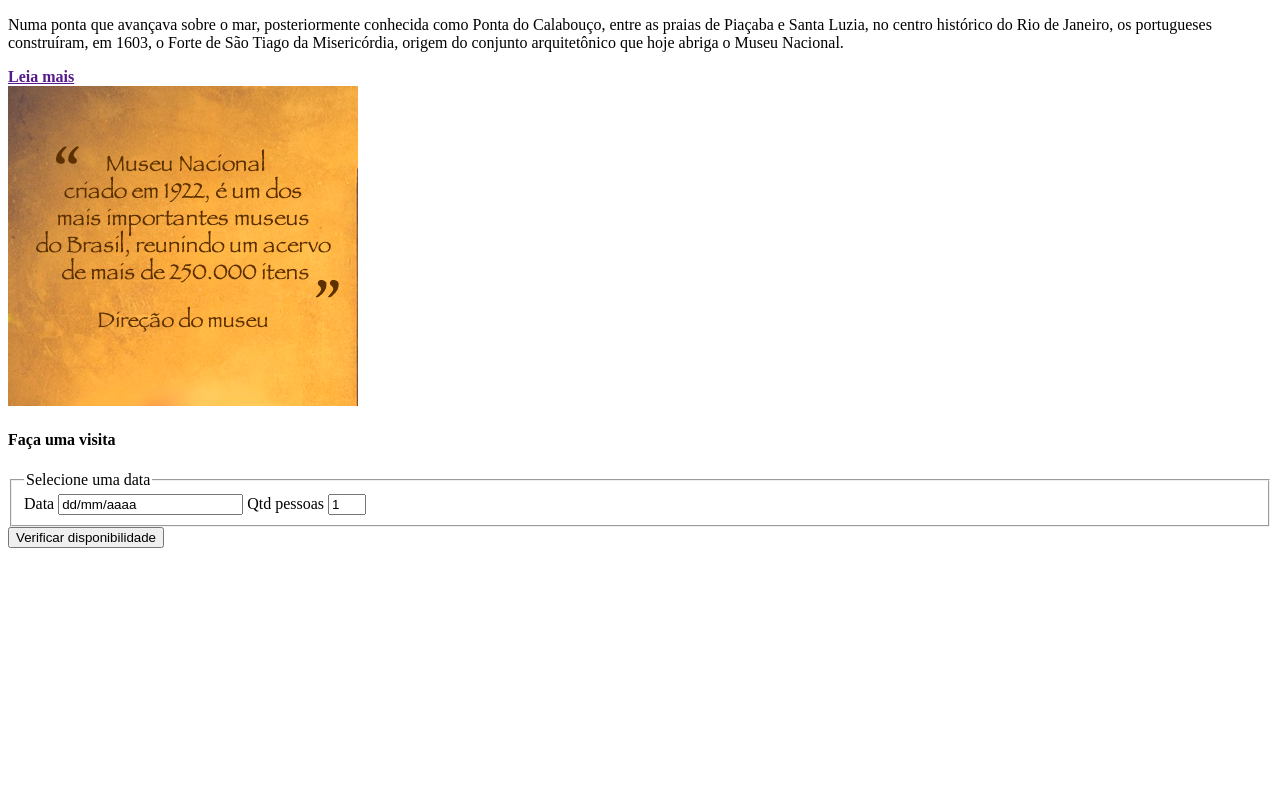
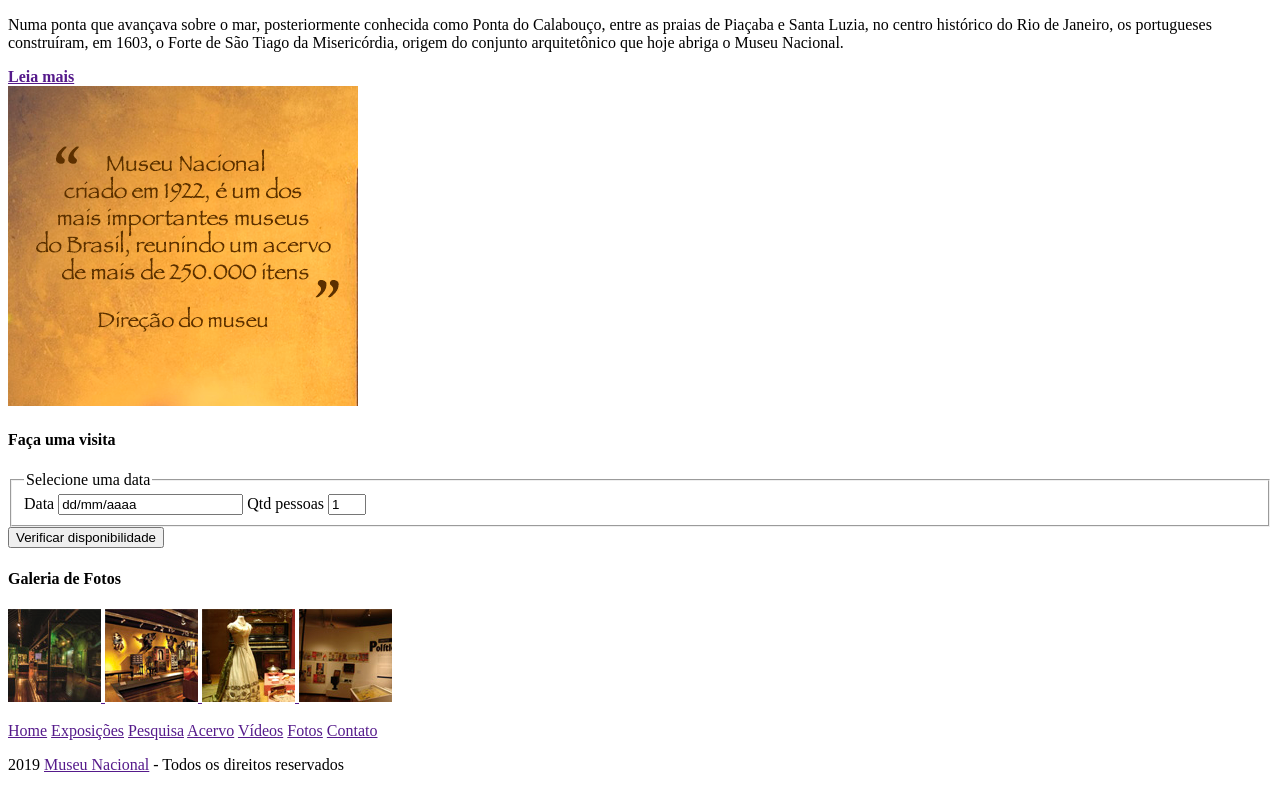
Before and after one commit to ThiagoLimaC/microprojeto-css-MuseuNacional, a plain HTML site: page index.html in a window 1280 px wide. Shown: the part 1008-1798 px from the top of the page. Before the commit the page ends 1564 px from the top, so only its background shows below. Drawn offline with Linux system fonts and the light colour scheme.

Commit message:
Add visit section and photo gallery to the homepage

```diff
--- a/index.html
+++ b/index.html
@@ -100,6 +100,7 @@
                 <img src="img/depoimento.png" alt="">
             </section>
 
+            <!-- inicio secao visita -->
             <section id="visita">
                 <h4>Faça uma visita</h4>
                 <form action="">
@@ -115,7 +116,39 @@
                     <input type="submit" class="botao" value="Verificar disponibilidade">
                 </form>
             </section>
+            <!-- fim secao visita -->
+
+            <section id="galeria">
+                <h4>Galeria de Fotos</h4>
+                <a href="">
+                    <img src="img/imagem1.jpg" height="93px" width="93px" alt="">
+                </a>
+                <a href="">
+                    <img src="img/imagem2.jpg" height="93px" width="93px" alt="">
+                </a>
+                <a href="">
+                    <img src="img/imagem3.jpg" height="93px" width="93px" alt="">
+                </a>
+                <a href="">
+                    <img src="img/imagem4.jpg" height="93px" width="93px" alt="">
+                </a>
+            </section>
         </aside>
+
+        <footer>
+            <p>
+                <a href="">Home</a>
+                <a href="">Exposições</a>
+                <a href="">Pesquisa</a>
+                <a href="">Acervo</a>
+                <a href="">Vídeos</a>
+                <a href="">Fotos</a>
+                <a href="">Contato</a>
+            </p>
+            <p>
+                2019 <a href="">Museu Nacional</a> - Todos os direitos reservados
+            </p>
+        </footer>
       </div>
       <!-- fim principal -->
     </div>
```
